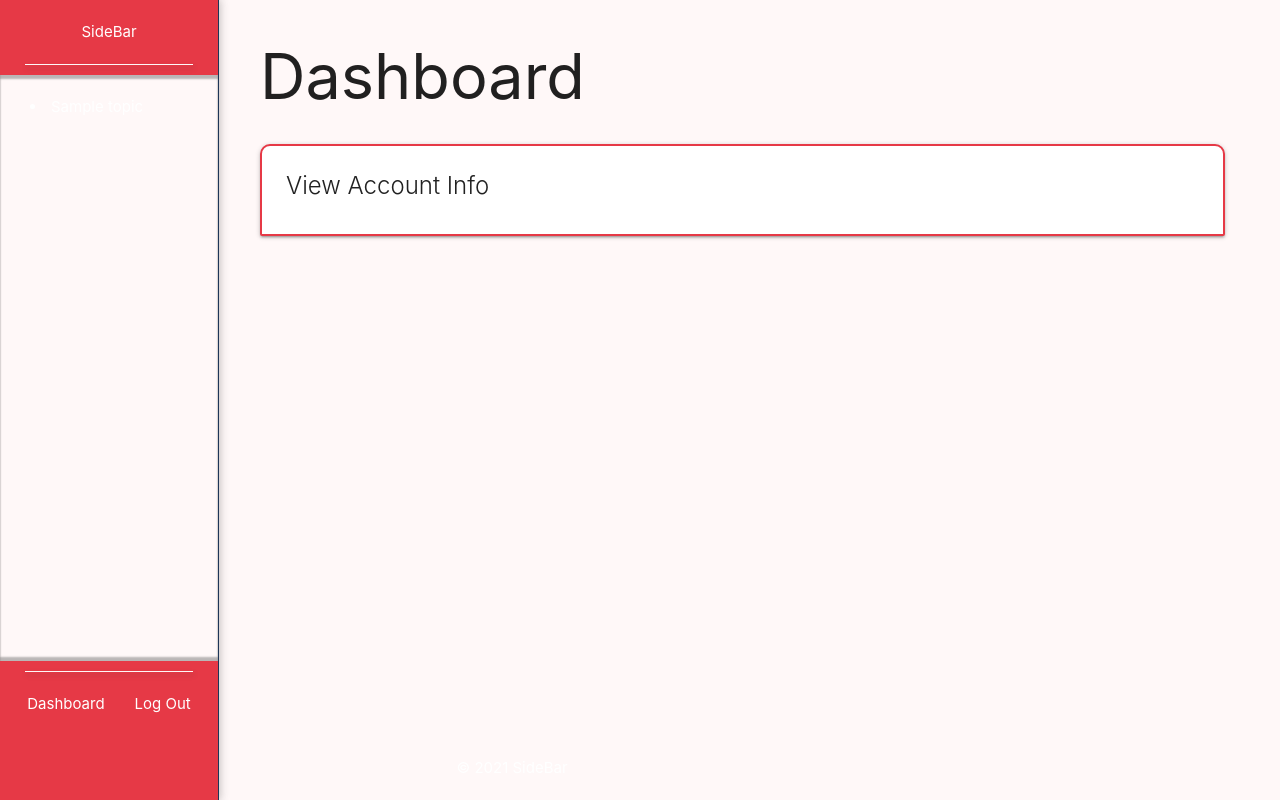
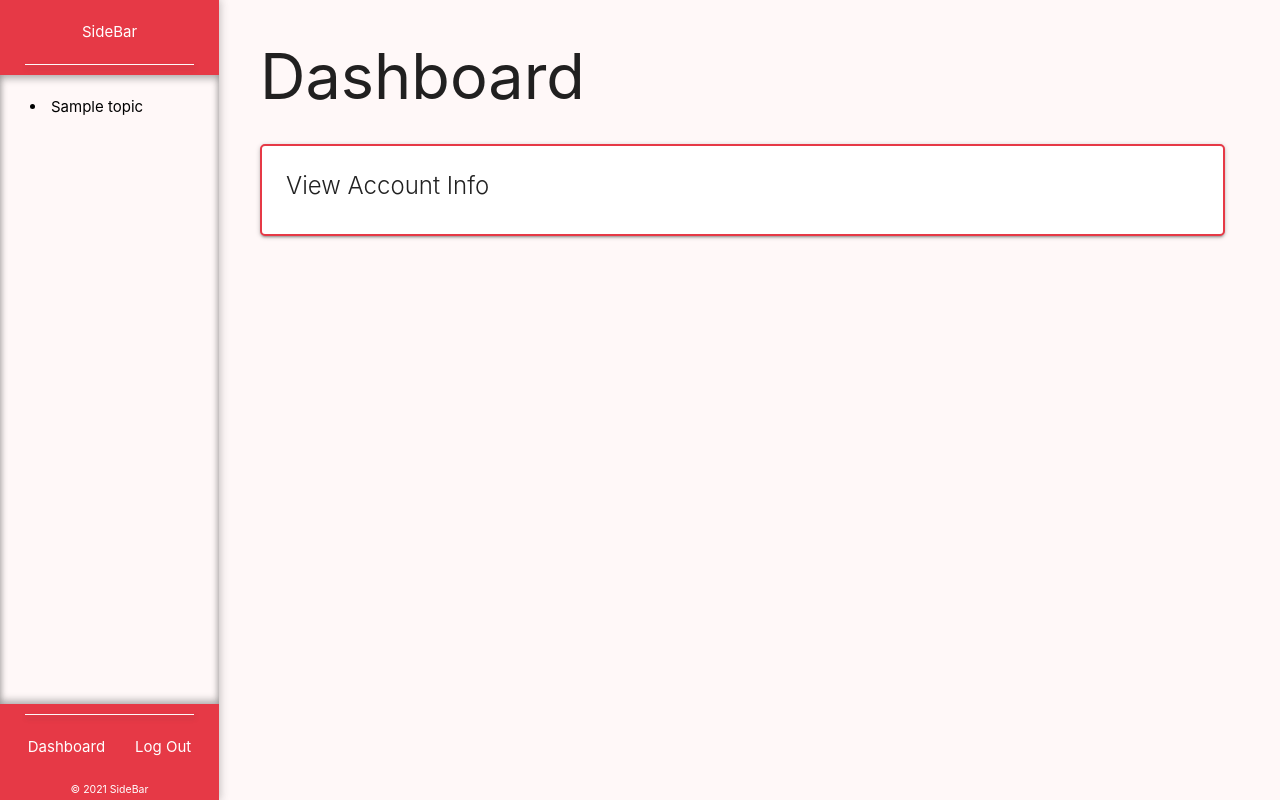
Before and after one commit to taverasn/sidebar, a Django app: page /dashboard/ in a window 1280 px wide. Run offline with Django 3.2, Linux system fonts and the light colour scheme; a user stored in the database is signed in; tables that the repository leaves empty hold one stand-in row (values such as "Sample post"); some libraries are stand-ins or nearby versions.

Commit message:
updated styling

```diff
--- a/main_app/static/css/style.css
+++ b/main_app/static/css/style.css
@@ -222,7 +208,6 @@ opacity: 0.9;
     height: 100vh;
     background-color: var(--test-color-4);
     box-shadow: .25px 0 9px 1px var(--shadow);
-    border-right: 1.5px solid var(--test-color-1);
 }
 
 .navbar-content {
@@ -254,8 +239,25 @@ opacity: 0.9;
     height: 90vh;
     overflow: scroll;
     background-color: var(--test-color-2);
-    box-shadow: inset 0px 4px 2px var(--shadow), inset 0px -4px 2px var(--shadow);
+    box-shadow: inset 0px 4px 7px 0px var(--shadow), inset 0px -4px 7px 0px var(--shadow);
     color: black;
+}
+
+.bookmarks-list > a:link {
+    color: black;
+    text-decoration: none;
+}
+.bookmarks-list > a:visited {
+    color: black;
+    text-decoration: none;
+}
+.bookmarks-list > a:hover {
+    color: black;
+    text-decoration: none;
+}
+.bookmarks-list > a:active {
+    color: black;
+    text-decoration: none;
 }
 
 .bookmarks-list::-webkit-scrollbar {
@@ -275,7 +277,9 @@ opacity: 0.9;
     flex-direction: column;
     /* position: fixed; */
     bottom: 0;
-    width: 80vw;
+    width: 100%;
+    font-size: 70%;
+    line-height: 2;
     align-items: center;
     justify-content: center;
     /* background-color: var(--test-color-2); */
@@ -298,8 +302,7 @@ opacity: 0.9;
 }
 
 .card {
-    border-top-left-radius: 10px;
-    border-top-right-radius: 10px;
+    border-radius: 5px;
     margin-bottom: 25px;
     border: 2px solid var(--test-color-4);
     overflow-wrap: break-word;
```
Also changed, not shown: other parts of main_app/static/css/style.css (+29 -14 lines).
